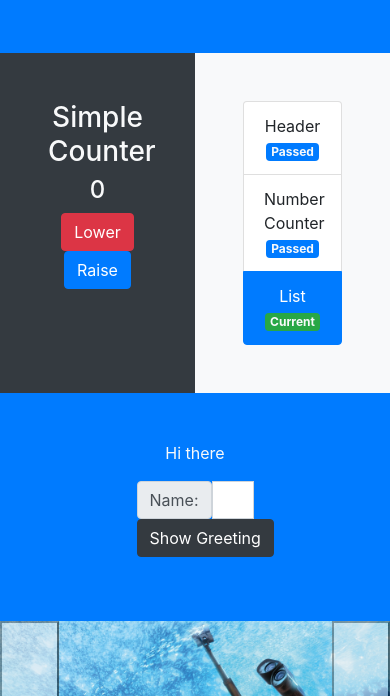
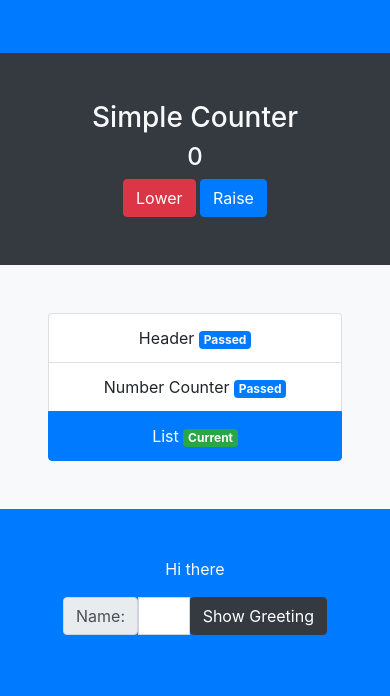
Before and after one commit to FlutterSoft/Bootstrap-Bits-And-Pieces, a plain HTML site: page index.html in a window 390 px wide. Shown: the part 147-843 px from the top of the page. Drawn offline with nearby package versions, Linux system fonts and the light colour scheme.

Commit message:
mobile responsiveness fixed

```diff
--- a/index.html
+++ b/index.html
@@ -19,14 +19,14 @@
     <div class="container">
         <div class="row text-center">
             <!-- Simple Counter -->
-            <div class="col-6 text-light bg-dark p-5">
+            <div class="col-md-6 text-light bg-dark p-5">
                 <h3>Simple Counter</h3>
                 <h4 id="counter"></h4>
                 <button id="lowerCounter" class="btn btn-danger">Lower</button>
                 <button id="raiseCounter" class="btn btn-primary">Raise</button>
             </div>
             <!-- LIST -->
-            <div class="col-6 bg-light p-5">
+            <div class="col-md-6 bg-light p-5">
                 <ul class="list-group">
                     <li class="list-group-item">Header <span class="badge rounded-pill bg-primary text-light">Passed</span></li>
                     <li class="list-group-item">Number Counter <span class="badge rounded-pill bg-primary text-light">Passed </span>
@@ -41,7 +41,7 @@
     <!-- 2ND ROW GREETING -->
     <div class="container">
         <div class="row bg-primary p-5">
-            <div class="col-6 mx-auto">
+            <div class="col-lg-6 mx-auto">
                 <p id="greeting" class="text-center text-light">Hi there <span></span></p>
                 <div class="input-group mb-3">
                 <span class="input-group-text">Name:</span>
@@ -93,7 +93,7 @@
     <!-- ODD/EVEN -->
     <div class="container bg-dark">
         <div class="row text-center p-5 text-light">
-            <div class="col-6 mx-auto p-5">
+            <div class="col-lg-6 mx-auto p-5">
                 <h3>Odd/Even</h3>
                 <p class="lead">Is the number <span id="oddEvenNumSpan"></span> even or odd? </p>
                 <button id="btnOdd" class="btn btn-outline-light">Odd</button>
```
